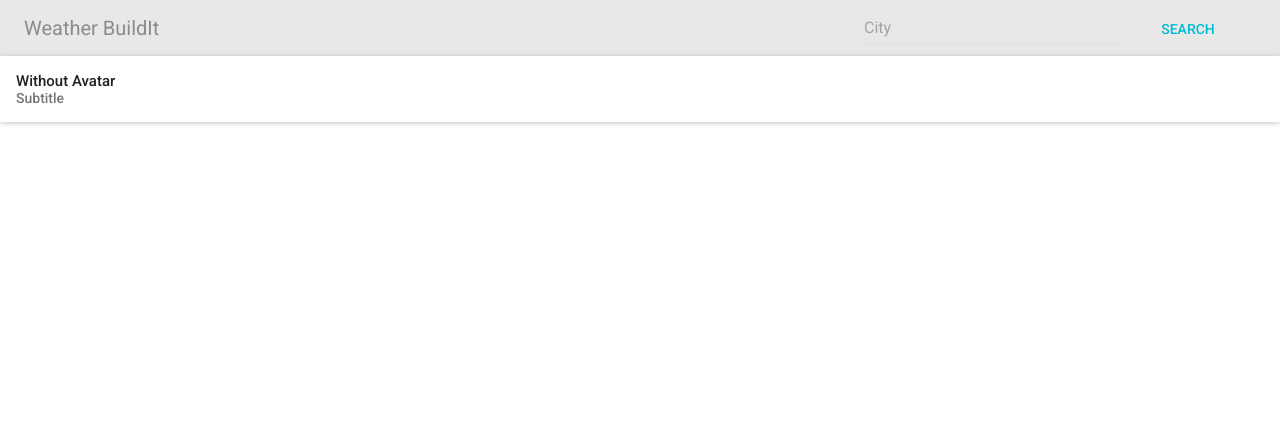
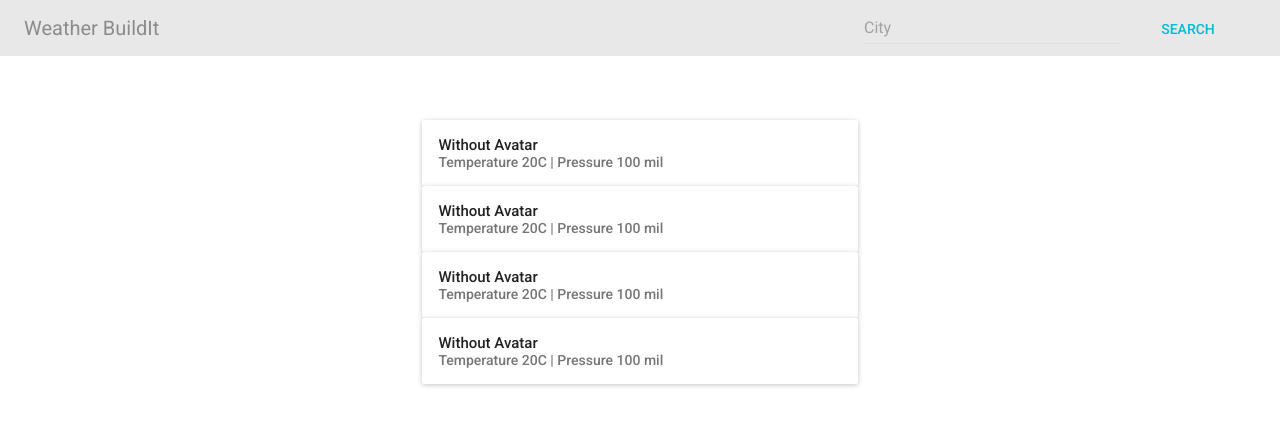
Before and after one commit to carlinhop/weather_buildit, a React (Create React App) app: page / in a window 1280 px wide. Shown: the top 426 px of the page. Built offline with nearby package versions, Linux system fonts and the light colour scheme.

Commit message:
Some styling for the daycards

```diff
--- a/src/App.css
+++ b/src/App.css
@@ -4,5 +4,11 @@
   justify-content: center;
 }
 
-.day-list {
+.DaysList {
+  display: flex;
+  flex-direction: column;
+  justify-content: center;
+  margin-top: 5%;
+  margin-right: 33%;
+  margin-left: 33%;
 }
--- a/src/App.js
+++ b/src/App.js
@@ -20,7 +20,7 @@ class App extends Component {
                 return (
                   <div className="App">
                     <Bar />
-                    <DaysList className="day-list" />
+                    <DaysList />
                   </div>
                 );
               }}
--- a/src/Components/DayCard.js
+++ b/src/Components/DayCard.js
@@ -7,7 +7,10 @@ class DayCard extends Component {
     return (
       <div>
         <Card className="day-card">
-          <CardHeader title="Without Avatar" subtitle="Subtitle" />
+          <CardHeader
+            title="Without Avatar"
+            subtitle="Temperature 20C | Pressure 100 mil "
+          />
         </Card>
       </div>
     );
--- a/src/Components/DaysList.js
+++ b/src/Components/DaysList.js
@@ -11,6 +11,9 @@ class DaysList extends Component {
     return (
       <div className="DaysList">
         <DayCard />
+        <DayCard />
+        <DayCard />
+        <DayCard />
       </div>
     );
   }
```
